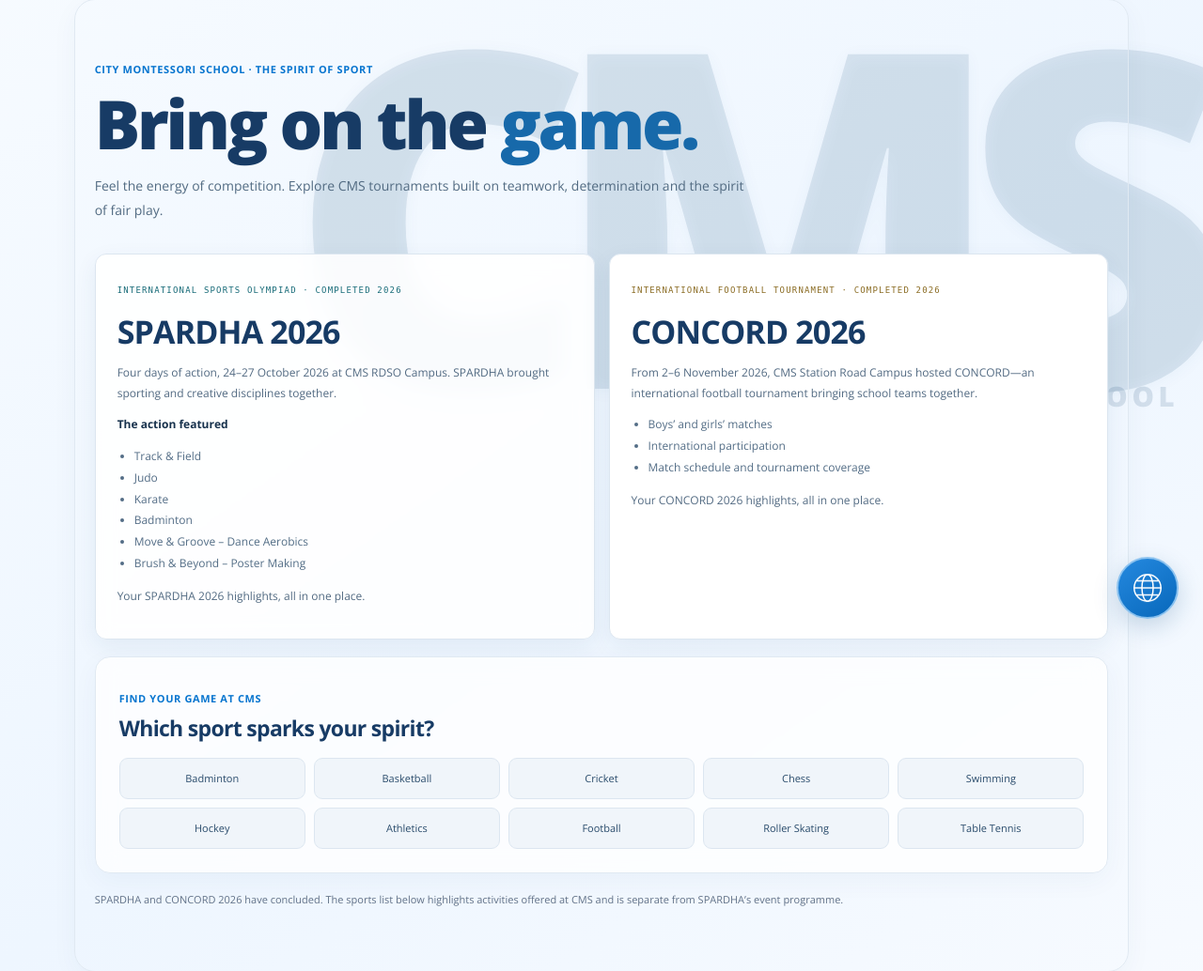
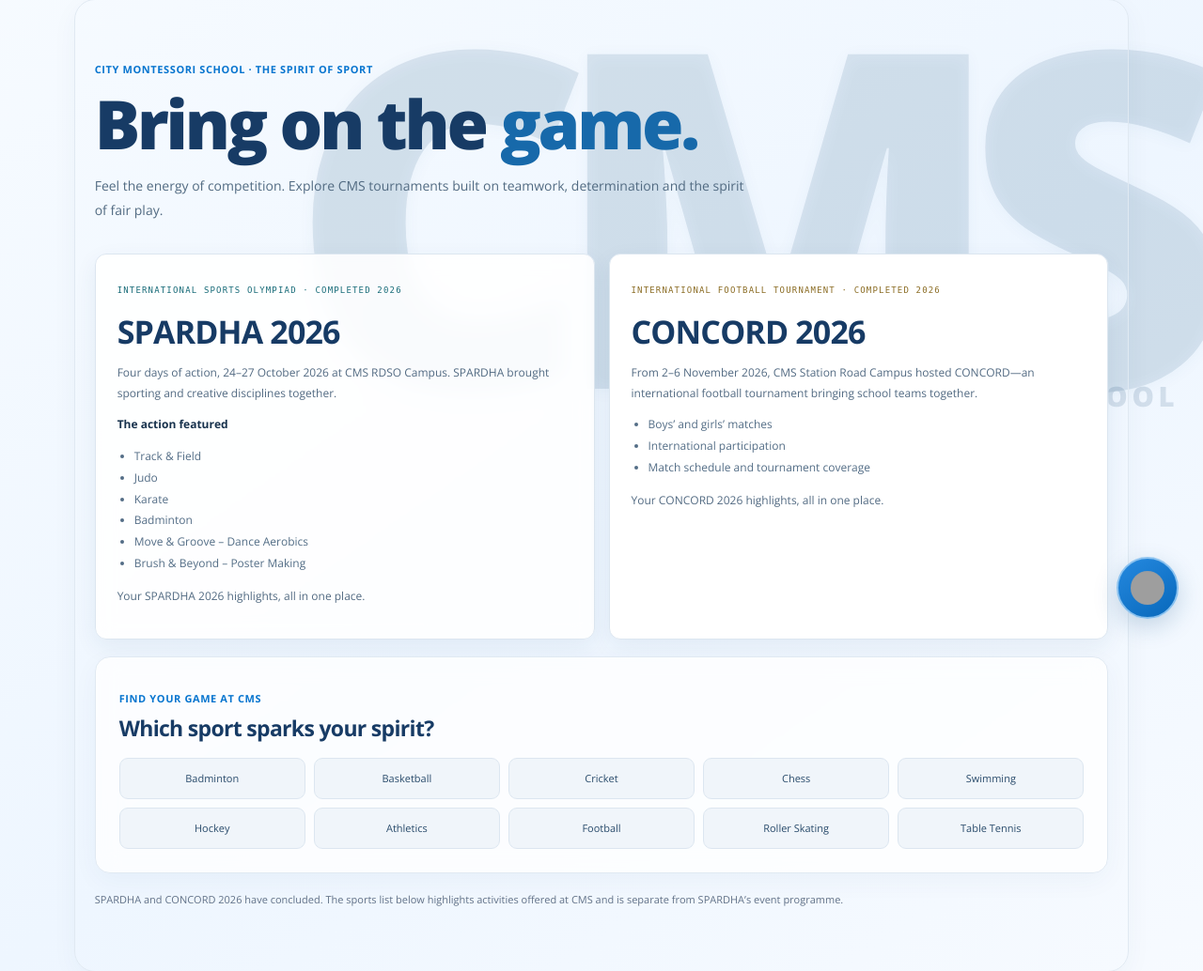
Before and after one commit to Launcher-sketch/Technova, a Flask app: page /sports in a window 1280 px wide. Shown: the part 112-1146 px from the top of the page at 94% size. Run offline with Flask 3, Linux system fonts and the light colour scheme; some libraries are stand-ins or nearby versions; grey boxes are pictures that could not be loaded.

Commit message:
Restore Apollo launcher and keep CMS page visible with half-screen chat

```diff
--- a/templates/sports.html
+++ b/templates/sports.html
@@ -1,6 +1,6 @@
 <!doctype html>
 <html lang="en">
-<head><meta charset="utf-8"><meta name="viewport" content="width=device-width,initial-scale=1"><title>The Sporting Arena | CMS Events</title><link rel="stylesheet" href="{{url_for('static',filename='style.css')}}?v=campus-genie-blue-1"><link rel="stylesheet" href="{{url_for('static',filename='competition.css')}}?v=campus-reference-blue-3"><meta name="description" content="Explore CMS sports programmes and international sporting event archives."><meta name="theme-color" content="#173b65"></head>
+<head><meta charset="utf-8"><meta name="viewport" content="width=device-width,initial-scale=1"><title>The Sporting Arena | CMS Events</title><link rel="stylesheet" href="{{url_for('static',filename='style.css')}}?v=apollo-chat-half-2"><link rel="stylesheet" href="{{url_for('static',filename='competition.css')}}?v=campus-reference-blue-3"><meta name="description" content="Explore CMS sports programmes and international sporting event archives."><meta name="theme-color" content="#173b65"></head>
 <body class="events-home">
 <header class="top"><a class="logo cms-site-brand" href="/" aria-label="City Montessori School Aliganj Campus I home"><img src="{{url_for('static',filename='cms-logo.svg')}}" alt="" width="42" height="42"><span class="brand-copy"><strong>City Montessori School</strong><small>ALIGANJ CAMPUS I · EVENTS</small></span></a><nav class="site-nav" aria-label="Main navigation">
 <details class="nav-dropdown"><summary>About Us <span>⌄</span></summary><div class="dropdown-menu about-menu">
@@ -19,9 +19,9 @@
 </section>
 </main>
 <footer>CMS EVENTS <span>PLAY · COMPETE · UNITE</span><a href="/">All events</a></footer>
-<button class="chat-launch" id="chatLaunch" type="button" aria-label="Open Campus Genie" title="Chat with Campus Genie"><svg class="chat-globe" viewBox="0 0 48 48" aria-hidden="true"><circle cx="24" cy="24" r="19"/><ellipse cx="24" cy="24" rx="8" ry="19"/><path d="M5 24h38M9 14h30M9 34h30"/></svg></button>
+<button class="chat-launch" id="chatLaunch" type="button" aria-label="Open Campus Genie" title="Chat with Campus Genie"><img class="chat-globe" src="https://commons.wikimedia.org/wiki/Special:FilePath/As17-148-22727.jpg" alt="Earth photographed by Apollo 17"></button>
 <aside class="chat" id="chat"><div class="chat-head"><div><strong>Campus Genie</strong><small>Your smart guide to City Montessori School</small></div><div class="chat-head-actions"><button id="chatRestart" type="button" aria-label="Restart conversation" title="Restart conversation">↻</button><button id="chatClose" aria-label="Close chatbot">×</button></div></div><div class="chat-body" id="chatBody"><p class="bot">Jai Jagat! I’m Campus Genie, your virtual guide to City Montessori School. Where would you like to go today? Try Academic Achievements, Sports, Cultural Events, CMSMUN, CELESTA, TECHNOVA or Contact Us.</p></div><form id="chatForm"><input id="chatInput" placeholder="Ask about SPARDHA, CONCORD or CMS sports…" autocomplete="off"><button>Send</button></form></aside>
-<script src="{{url_for('static',filename='script.js',v='campus-genie-context-6')}}"></script><script>
+<script src="{{url_for('static',filename='script.js',v='campus-genie-apollo-half-2')}}"></script><script>
 document.querySelectorAll('.nav-dropdown').forEach(menu=>{
  menu.addEventListener('focusout',event=>{if(!menu.contains(event.relatedTarget))menu.removeAttribute('open')});
 });
```
